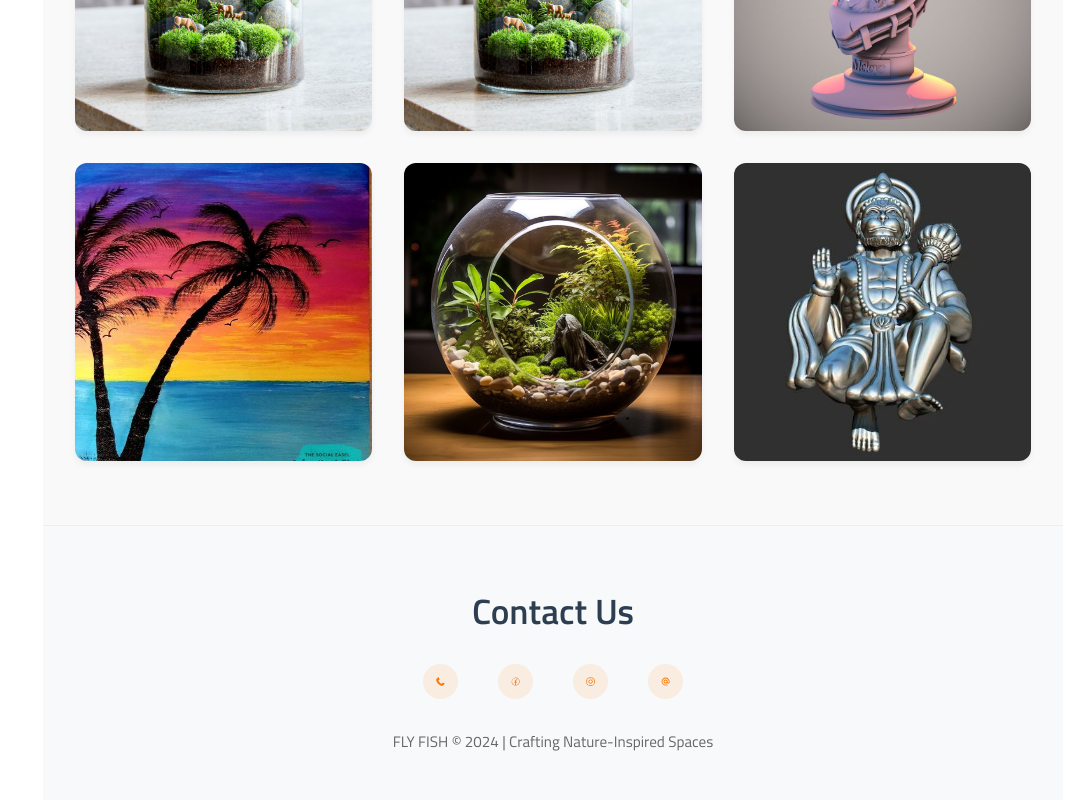
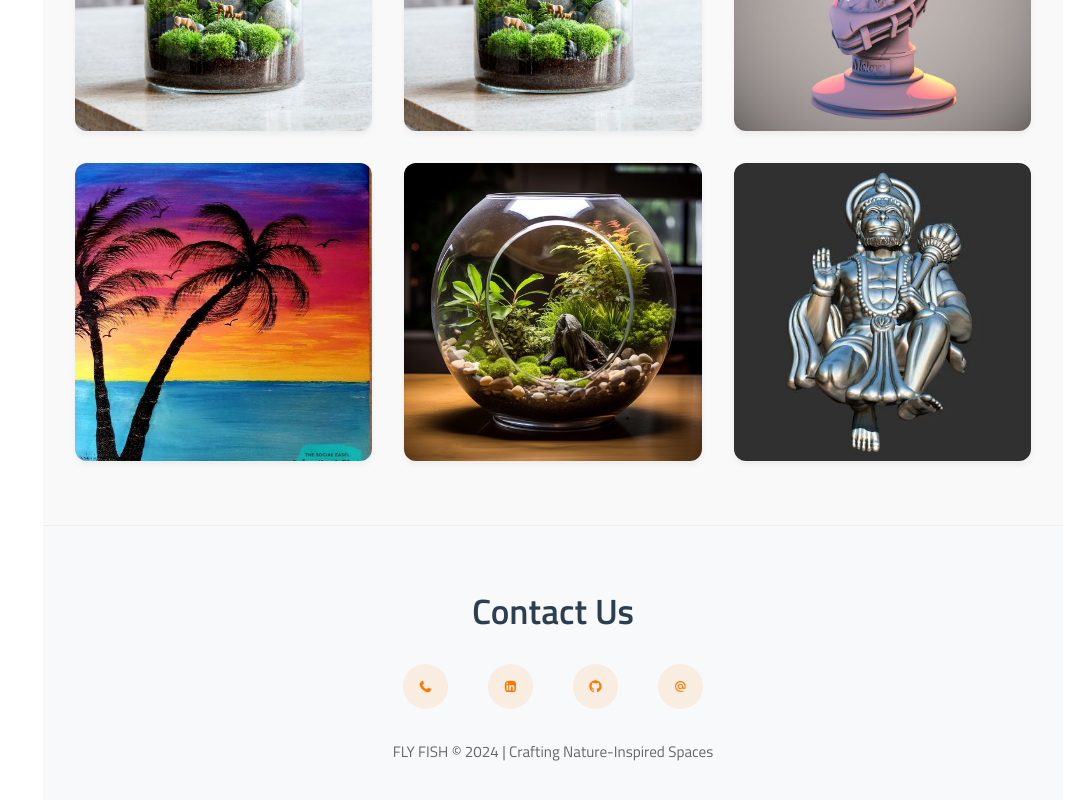
Before and after one commit to JoeHitHard/fly-fish, a React (Create React App) app: page / in a window 1280 px wide. Shown: the part 946-1746 px from the top of the page, without its empty margins (197-1280 px from the left). Built offline with nearby package versions, Linux system fonts and the light colour scheme.

Commit message:
updated home page

```diff
--- a/src/pages/Home.css
+++ b/src/pages/Home.css
@@ -170,10 +170,10 @@
   }
 
   .footer-icon {
-    font-size: 2.2rem;
+    font-size: 2.8rem; /* Increased from 2.2rem */
     color: #ff7700;
     transition: all 0.3s ease;
-    padding: 0.8rem;
+    padding: 1rem; /* Increased from 0.8rem */
     background: rgba(255, 119, 0, 0.1);
     border-radius: 50%;
   }
@@ -181,10 +181,9 @@
   .footer-icon:hover {
     color: #fff;
     background: #ff7700;
-    transform: scale(1.1);
+    transform: scale(1.5);
     box-shadow: 0 4px 6px rgba(255, 119, 0, 0.2);
   }
-
   .contact-info {
     margin-top: 2rem;
     font-family: "Titillium Web", sans-serif;
--- a/src/pages/Home.js
+++ b/src/pages/Home.js
@@ -1,11 +1,10 @@
 // src/pages/Home.js
 import React from 'react';
 import { Link } from 'react-router-dom';
-import { FaPhoneAlt } from "react-icons/fa";
-import { CiFacebook } from "react-icons/ci";
-import { FaInstagram } from "react-icons/fa";
+import { FaGithub, FaLinkedin, FaPhoneAlt } from "react-icons/fa";
 import { MdAlternateEmail } from "react-icons/md";
 import './Home.css';
+import { LinkedIn } from '@mui/icons-material';
 
 const Home = () => {
   const categories = [
@@ -96,16 +95,16 @@ const Home = () => {
       <section className="contact-footer">
         <h2 className="footer-heading">Contact Us</h2>
         <div className="footer-icons">
-          <a href="tel:+1234567890" aria-label="Phone">
+          <a href="tel:+19132088818" aria-label="Phone">
             <FaPhoneAlt className="footer-icon" />
           </a>
-          <a href="https://facebook.com" target="_blank" rel="noopener noreferrer" aria-label="Facebook">
-            <CiFacebook className="footer-icon" />
+          <a href="https://www.linkedin.com/in/joseph-meghanath-9880ba149/" target="_blank" rel="noopener noreferrer" aria-label="LinkedIn">
+            <FaLinkedin className="footer-icon" />
           </a>
-          <a href="https://instagram.com" target="_blank" rel="noopener noreferrer" aria-label="Instagram">
-            <FaInstagram className="footer-icon" />
+          <a href="https://github.com/JoeHitHardcom" target="_blank" rel="noopener noreferrer" aria-label="Instagram">
+            <FaGithub className="footer-icon" />
           </a>
-          <a href="mailto:info@flyfish.com" aria-label="Email">
+          <a href="mailto:josephmeghanath@gmail.com" aria-label="Email">
             <MdAlternateEmail className="footer-icon" />
           </a>
         </div>
```
